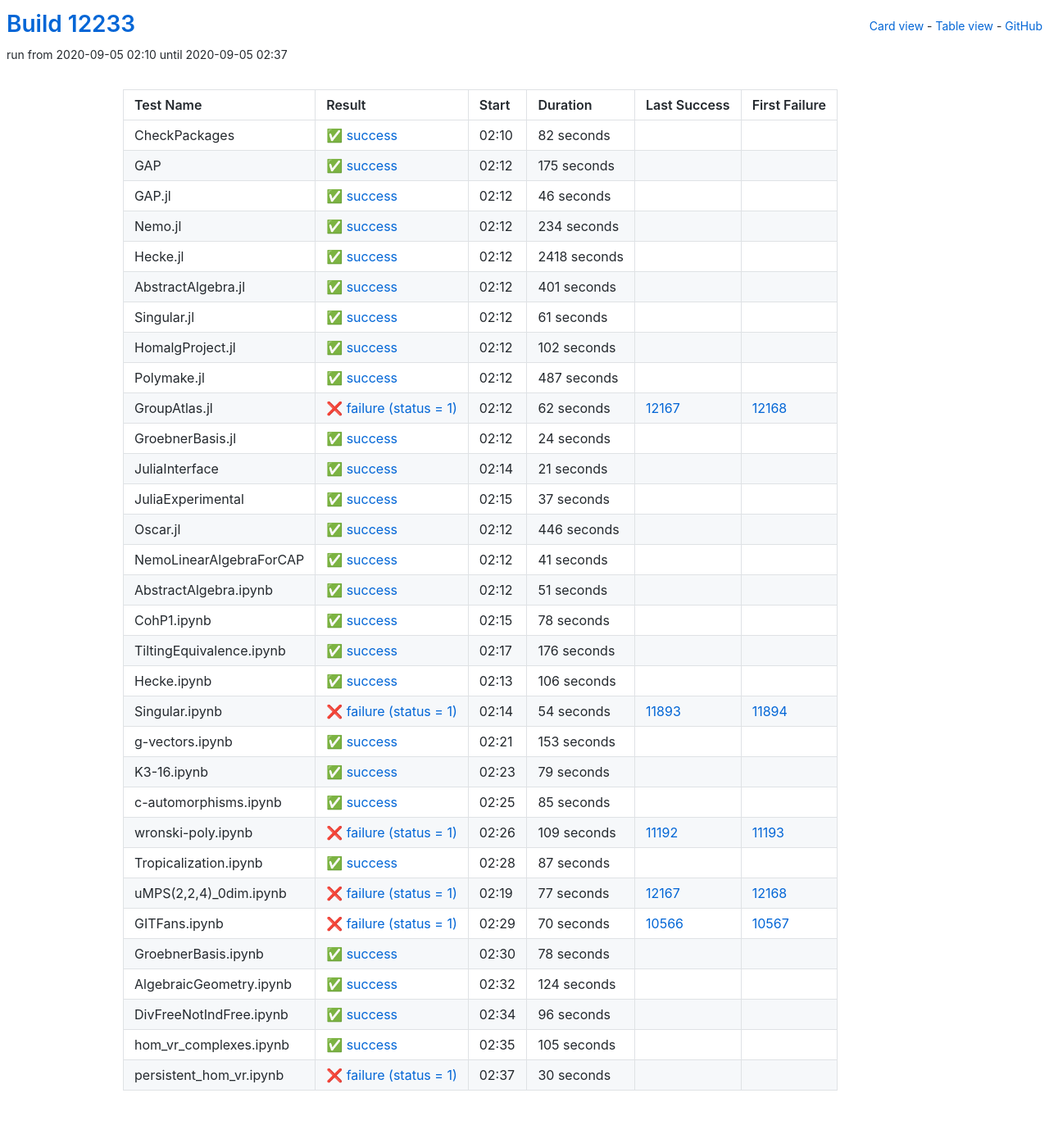
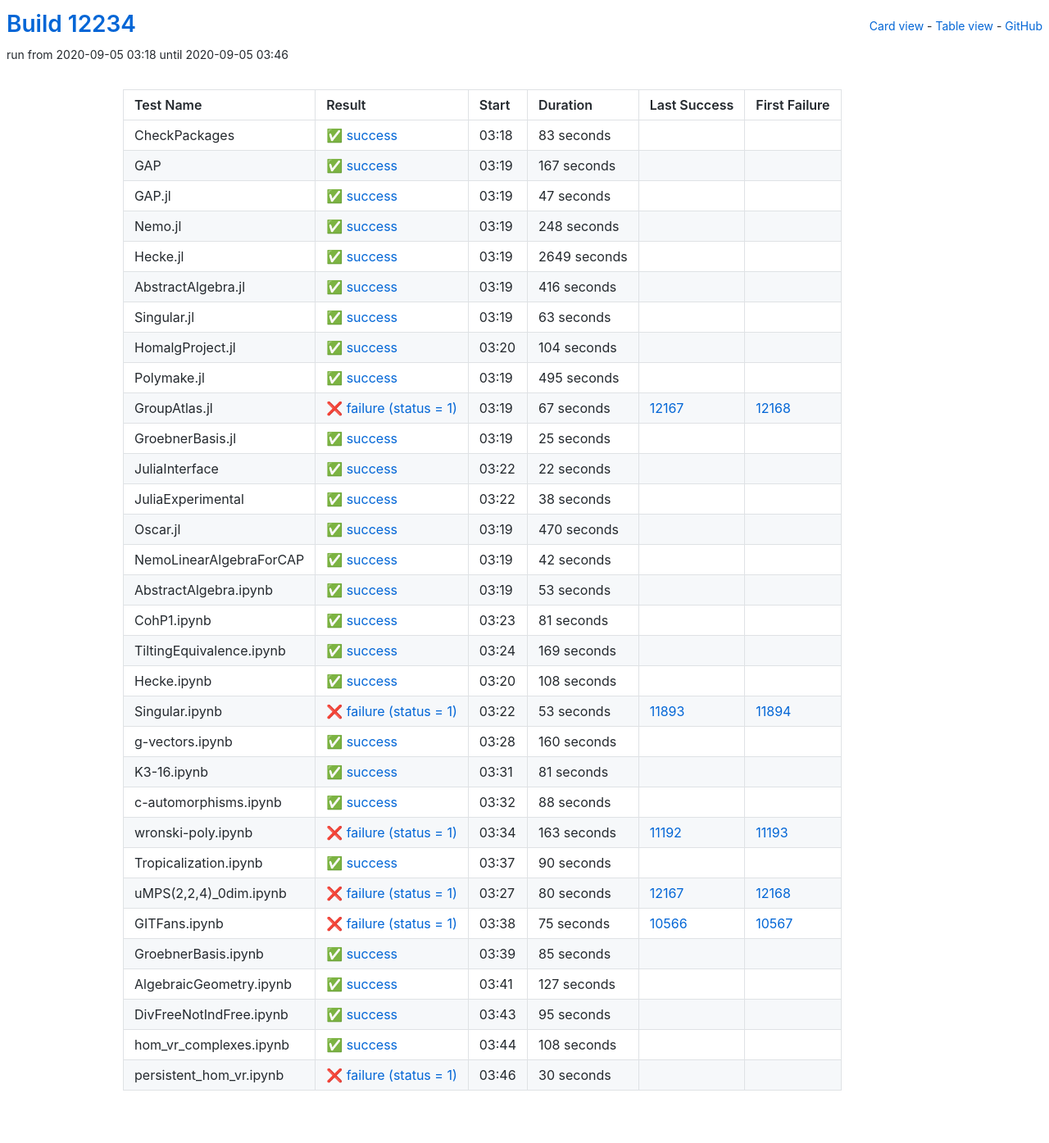
Before and after one commit to oscar-system/oscar-ci-status, a Jekyll site: the page built from table.html, in a window 1280 px wide. Shown: the whole page at 82% size. Built offline with Jekyll 4.4.1, drawn with Linux system fonts in a browser that asks for light colours.

Commit message:
Build #12234

```diff
--- a/_data/ci.yml
+++ b/_data/ci.yml
@@ -1,6 +1,6 @@
 ---
-build: 12233
-build_url: https://oscarci.mathematik.uni-kl.de/job/oscar/12233/
+build: 12234
+build_url: https://oscarci.mathematik.uni-kl.de/job/oscar/12234/
 job: oscar
 organization: oscar-system
 repo: oscar-ci-status
@@ -8,272 +8,332 @@ repourl: https://github.com/oscar-system/oscar-ci-status
 tests:
 - name: CheckPackages
   id: checkpackages
-  log: https://oscarci.mathematik.uni-kl.de/job/oscar/12233/artifact/logs/build-12233/CheckPackages.log
-  start: 2020-09-05 02:10
+  log: https://oscarci.mathematik.uni-kl.de/job/oscar/12234/artifact/logs/build-12234/CheckPackages.log
+  start: 2020-09-05 03:18
   success: true
   exitcode: 0
   status: success
-  duration: 82
+  duration: 83
   last_success: false
   last_success_url:
   first_failure: false
   first_failure_url:
 - name: GAP
   id: gap
-  log: https://oscarci.mathematik.uni-kl.de/job/oscar/12233/artifact/logs/build-12233/GAP.log
-  start: 2020-09-05 02:12
+  log: https://oscarci.mathematik.uni-kl.de/job/oscar/12234/artifact/logs/build-12234/GAP.log
+  start: 2020-09-05 03:19
   success: true
   exitcode: 0
   status: success
-  duration: 175
+  duration: 167
   last_success: false
   last_success_url:
   first_failure: false
   first_failure_url:
 - name: GAP.jl
   id: gap-jl
-  log: https://oscarci.mathematik.uni-kl.de/job/oscar/12233/artifact/logs/build-12233/GAP.jl.log
-  start: 2020-09-05 02:12
+  log: https://oscarci.mathematik.uni-kl.de/job/oscar/12234/artifact/logs/build-12234/GAP.jl.log
+  start: 2020-09-05 03:19
   success: true
   exitcode: 0
   status: success
-  duration: 46
+  duration: 47
   last_success: false
   last_success_url:
   first_failure: false
   first_failure_url:
 - name: Nemo.jl
   id: nemo-jl
-  log: https://oscarci.mathematik.uni-kl.de/job/oscar/12233/artifact/logs/build-12233/Nemo.jl.log
-  start: 2020-09-05 02:12
+  log: https://oscarci.mathematik.uni-kl.de/job/oscar/12234/artifact/logs/build-12234/Nemo.jl.log
+  start: 2020-09-05 03:19
   success: true
   exitcode: 0
   status: success
-  duration: 234
+  duration: 248
   last_success: false
   last_success_url:
   first_failure: false
   first_failure_url:
 - name: Hecke.jl
   id: hecke-jl
-  log: https://oscarci.mathematik.uni-kl.de/job/oscar/12233/artifact/logs/build-12233/Hecke.jl.log
-  start: 2020-09-05 02:12
+  log: https://oscarci.mathematik.uni-kl.de/job/oscar/12234/artifact/logs/build-12234/Hecke.jl.log
+  start: 2020-09-05 03:19
   success: true
   exitcode: 0
   status: success
-  duration: 2418
+  duration: 2649
   last_success: false
   last_success_url:
   first_failure: false
   first_failure_url:
 - name: AbstractAlgebra.jl
   id: abstractalgebra-jl
-  log: https://oscarci.mathematik.uni-kl.de/job/oscar/12233/artifact/logs/build-12233/AbstractAlgebra.jl.log
-  start: 2020-09-05 02:12
+  log: https://oscarci.mathematik.uni-kl.de/job/oscar/12234/artifact/logs/build-12234/AbstractAlgebra.jl.log
+  start: 2020-09-05 03:19
   success: true
   exitcode: 0
   status: success
-  duration: 401
+  duration: 416
   last_success: false
   last_success_url:
   first_failure: false
   first_failure_url:
 - name: Singular.jl
   id: singular-jl
-  log: https://oscarci.mathematik.uni-kl.de/job/oscar/12233/artifact/logs/build-12233/Singular.jl.log
-  start: 2020-09-05 02:12
+  log: https://oscarci.mathematik.uni-kl.de/job/oscar/12234/artifact/logs/build-12234/Singular.jl.log
+  start: 2020-09-05 03:19
   success: true
   exitcode: 0
   status: success
-  duration: 61
+  duration: 63
   last_success: false
   last_success_url:
   first_failure: false
   first_failure_url:
 - name: HomalgProject.jl
   id: homalgproject-jl
-  log: https://oscarci.mathematik.uni-kl.de/job/oscar/12233/artifact/logs/build-12233/HomalgProject.jl.log
-  start: 2020-09-05 02:12
+  log: https://oscarci.mathematik.uni-kl.de/job/oscar/12234/artifact/logs/build-12234/HomalgProject.jl.log
+  start: 2020-09-05 03:20
   success: true
   exitcode: 0
   status: success
-  duration: 102
+  duration: 104
   last_success: false
   last_success_url:
   first_failure: false
   first_failure_url:
 - name: Polymake.jl
   id: polymake-jl
-  log: https://oscarci.mathematik.uni-kl.de/job/oscar/12233/artifact/logs/build-12233/Polymake.jl.log
-  start: 2020-09-05 02:12
+  log: https://oscarci.mathematik.uni-kl.de/job/oscar/12234/artifact/logs/build-12234/Polymake.jl.log
+  start: 2020-09-05 03:19
   success: true
   exitcode: 0
   status: success
-  duration: 487
+  duration: 495
   last_success: false
   last_success_url:
   first_failure: false
   first_failure_url:
 - name: GroupAtlas.jl
   id: groupatlas-jl
-  log: https://oscarci.mathematik.uni-kl.de/job/oscar/12233/artifact/logs/build-12233/GroupAtlas.jl.log
-  start: 2020-09-05 02:12
+  log: https://oscarci.mathematik.uni-kl.de/job/oscar/12234/artifact/logs/build-12234/GroupAtlas.jl.log
+  start: 2020-09-05 03:19
   success: false
   exitcode: 1
   status: failure
-  duration: 62
+  duration: 67
   last_success: 12167
   last_success_url: https://oscarci.mathematik.uni-kl.de/job/oscar/12167/
   first_failure: 12168
   first_failure_url: https://oscarci.mathematik.uni-kl.de/job/oscar/12168/
 - name: GroebnerBasis.jl
   id: groebnerbasis-jl
-  log: https://oscarci.mathematik.uni-kl.de/job/oscar/12233/artifact/logs/build-12233/GroebnerBasis.jl.log
-  start: 2020-09-05 02:12
+  log: https://oscarci.mathematik.uni-kl.de/job/oscar/12234/artifact/logs/build-12234/GroebnerBasis.jl.log
+  start: 2020-09-05 03:19
   success: true
   exitcode: 0
   status: success
-  duration: 24
+  duration: 25
   last_success: false
   last_success_url:
   first_failure: false
   first_failure_url:
 - name: JuliaInterface
   id: juliainterface
-  log: https://oscarci.mathematik.uni-kl.de/job/oscar/12233/artifact/logs/build-12233/JuliaInterface.log
-  start: 2020-09-05 02:14
+  log: https://oscarci.mathematik.uni-kl.de/job/oscar/12234/artifact/logs/build-12234/JuliaInterface.log
+  start: 2020-09-05 03:22
   success: true
   exitcode: 0
   status: success
-  duration: 21
+  duration: 22
   last_success: false
   last_success_url:
   first_failure: false
   first_failure_url:
 - name: JuliaExperimental
   id: juliaexperimental
-  log: https://oscarci.mathematik.uni-kl.de/job/oscar/12233/artifact/logs/build-12233/JuliaExperimental.log
-  start: 2020-09-05 02:15
+  log: https://oscarci.mathematik.uni-kl.de/job/oscar/12234/artifact/logs/build-12234/JuliaExperimental.log
+  start: 2020-09-05 03:22
   success: true
   exitcode: 0
   status: success
-  duration: 37
+  duration: 38
   last_success: false
   last_success_url:
   first_failure: false
   first_failure_url:
 - name: Oscar.jl
   id: oscar-jl
-  log: https://oscarci.mathematik.uni-kl.de/job/oscar/12233/artifact/logs/build-12233/Oscar.jl.log
-  start: 2020-09-05 02:12
+  log: https://oscarci.mathematik.uni-kl.de/job/oscar/12234/artifact/logs/build-12234/Oscar.jl.log
+  start: 2020-09-05 03:19
   success: true
   exitcode: 0
   status: success
-  duration: 446
+  duration: 470
   last_success: false
   last_success_url:
   first_failure: false
   first_failure_url:
 - name: NemoLinearAlgebraForCAP
   id: nemolinearalgebraforcap
-  log: https://oscarci.mathematik.uni-kl.de/job/oscar/12233/artifact/logs/build-12233/NemoLinearAlgebraForCAP.log
-  start: 2020-09-05 02:12
+  log: https://oscarci.mathematik.uni-kl.de/job/oscar/12234/artifact/logs/build-12234/NemoLinearAlgebraForCAP.log
+  start: 2020-09-05 03:19
   success: true
   exitcode: 0
   status: success
-  duration: 41
+  duration: 42
   last_success: false
   last_success_url:
   first_failure: false
   first_failure_url:
 - name: AbstractAlgebra.ipynb
   id: abstractalgebra-ipynb
-  log: https://oscarci.mathematik.uni-kl.de/job/oscar/12233/artifact/logs/build-12233/AbstractAlgebra.ipynb.log
-  start: 2020-09-05 02:12
+  log: https://oscarci.mathematik.uni-kl.de/job/oscar/12234/artifact/logs/build-12234/AbstractAlgebra.ipynb.log
+  start: 2020-09-05 03:19
   success: true
   exitcode: 0
   status: success
-  duration: 51
+  duration: 53
   last_success: false
   last_success_url:
   first_failure: false
   first_failure_url:
 - name: CohP1.ipynb
   id: cohp1-ipynb
-  log: https://oscarci.mathematik.uni-kl.de/job/oscar/12233/artifact/logs/build-12233/CohP1.ipynb.log
-  start: 2020-09-05 02:15
+  log: https://oscarci.mathematik.uni-kl.de/job/oscar/12234/artifact/logs/build-12234/CohP1.ipynb.log
+  start: 2020-09-05 03:23
   success: true
   exitcode: 0
   status: success
-  duration: 78
+  duration: 81
   last_success: false
   last_success_url:
   first_failure: false
   first_failure_url:
 - name: TiltingEquivalence.ipynb
   id: tiltingequivalence-ipynb
-  log: https://oscarci.mathematik.uni-kl.de/job/oscar/12233/artifact/logs/build-12233/TiltingEquivalence.ipynb.log
-  start: 2020-09-05 02:17
+  log: https://oscarci.mathematik.uni-kl.de/job/oscar/12234/artifact/logs/build-12234/TiltingEquivalence.ipynb.log
+  start: 2020-09-05 03:24
   success: true
   exitcode: 0
   status: success
-  duration: 176
+  duration: 169
   last_success: false
   last_success_url:
   first_failure: false
   first_failure_url:
 - name: Hecke.ipynb
   id: hecke-ipynb
-  log: https://oscarci.mathematik.uni-kl.de/job/oscar/12233/artifact/logs/build-12233/Hecke.ipynb.log
-  start: 2020-09-05 02:13
+  log: https://oscarci.mathematik.uni-kl.de/job/oscar/12234/artifact/logs/build-12234/Hecke.ipynb.log
+  start: 2020-09-05 03:20
   success: true
   exitcode: 0
   status: success
-  duration: 106
+  duration: 108
   last_success: false
   last_success_url:
   first_failure: false
   first_failure_url:
 - name: Singular.ipynb
   id: singular-ipynb
-  log: https://oscarci.mathematik.uni-kl.de/job/oscar/12233/artifact/logs/build-12233/Singular.ipynb.log
-  start: 2020-09-05 02:14
+  log: https://oscarci.mathematik.uni-kl.de/job/oscar/12234/artifact/logs/build-12234/Singular.ipynb.log
+  start: 2020-09-05 03:22
   success: false
   exitcode: 1
   status: failure
-  duration: 54
+  duration: 53
   last_success: 11893
   last_success_url: https://oscarci.mathematik.uni-kl.de/job/oscar/11893/
   first_failure: 11894
   first_failure_url: https://oscarci.mathematik.uni-kl.de/job/oscar/11894/
 - name: g-vectors.ipynb
   id: g-vectors-ipynb
-  log: https://oscarci.mathematik.uni-kl.de/job/oscar/12233/artifact/logs/build-12233/g-vectors.ipynb.log
-  start: 2020-09-05 02:21
+  log: https://oscarci.mathematik.uni-kl.de/job/oscar/12234/artifact/logs/build-12234/g-vectors.ipynb.log
+  start: 2020-09-05 03:28
   success: true
   exitcode: 0
   status: success
-  duration: 153
+  duration: 160
   last_success: false
   last_success_url:
   first_failure: false
   first_failure_url:
 - name: K3-16.ipynb
   id: k3-16-ipynb
-  log: https://oscarci.mathematik.uni-kl.de/job/oscar/12233/artifact/logs/build-12233/K3-16.ipynb.log
-  start: 2020-09-05 02:23
+  log: https://oscarci.mathematik.uni-kl.de/job/oscar/12234/artifact/logs/build-12234/K3-16.ipynb.log
+  start: 2020-09-05 03:31
   success: true
   exitcode: 0
   status: success
-  duration: 79
+  duration: 81
   last_success: false
   last_success_url:
   first_failure: false
   first_failure_url:
 - name: c-automorphisms.ipynb
   id: c-automorphisms-ipynb
-  log: https://oscarci.mathematik.uni-kl.de/job/oscar/12233/artifact/logs/build-12233/c-automorphisms.ipynb.log
-  start: 2020-09-05 02:25
+  log: https://oscarci.mathematik.uni-kl.de/job/oscar/12234/artifact/logs/build-12234/c-automorphisms.ipynb.log
+  start: 2020-09-05 03:32
+  success: true
+  exitcode: 0
+  status: success
+  duration: 88
+  last_success: false
+  last_success_url:
+  first_failure: false
+  first_failure_url:
+- name: wronski-poly.ipynb
+  id: wronski-poly-ipynb
+  log: https://oscarci.mathematik.uni-kl.de/job/oscar/12234/artifact/logs/build-12234/wronski-poly.ipynb.log
+  start: 2020-09-05 03:34
+  success: false
+  exitcode: 1
+  status: failure
+  duration: 163
+  last_success: 11192
+  last_success_url: https://oscarci.mathematik.uni-kl.de/job/oscar/11192/
+  first_failure: 11193
+  first_failure_url: https://oscarci.mathematik.uni-kl.de/job/oscar/11193/
+- name: Tropicalization.ipynb
+  id: tropicalization-ipynb
+  log: https://oscarci.mathematik.uni-kl.de/job/oscar/12234/artifact/logs/build-12234/Tropicalization.ipynb.log
+  start: 2020-09-05 03:37
+  success: true
+  exitcode: 0
+  status: success
+  duration: 90
+  last_success: false
+  last_success_url:
+  first_failure: false
+  first_failure_url:
+- name: uMPS(2,2,4)_0dim.ipynb
+  id: umps-2-2-4-0dim-ipynb
+  log: https://oscarci.mathematik.uni-kl.de/job/oscar/12234/artifact/logs/build-12234/uMPS-2-2-4-_0dim.ipynb.log
+  start: 2020-09-05 03:27
+  success: false
+  exitcode: 1
+  status: failure
+  duration: 80
+  last_success: 12167
+  last_success_url: https://oscarci.mathematik.uni-kl.de/job/oscar/12167/
+  first_failure: 12168
+  first_failure_url: https://oscarci.mathematik.uni-kl.de/job/oscar/12168/
+- name: GITFans.ipynb
+  id: gitfans-ipynb
+  log: https://oscarci.mathematik.uni-kl.de/job/oscar/12234/artifact/logs/build-12234/GITFans.ipynb.log
+  start: 2020-09-05 03:38
+  success: false
+  exitcode: 1
+  status: failure
+  duration: 75
+  last_success: 10566
+  last_success_url: https://oscarci.mathematik.uni-kl.de/job/oscar/10566/
+  first_failure: 10567
+  first_failure_url: https://oscarci.mathematik.uni-kl.de/job/oscar/10567/
+- name: GroebnerBasis.ipynb
+  id: groebnerbasis-ipynb
+  log: https://oscarci.mathematik.uni-kl.de/job/oscar/12234/artifact/logs/build-12234/GroebnerBasis.ipynb.log
+  start: 2020-09-05 03:39
   success: true
   exitcode: 0
   status: success
@@ -282,106 +342,46 @@ tests:
   last_success_url:
   first_failure: false
   first_failure_url:
-- name: wronski-poly.ipynb
-  id: wronski-poly-ipynb
-  log: https://oscarci.mathematik.uni-kl.de/job/oscar/12233/artifact/logs/build-12233/wronski-poly.ipynb.log
-  start: 2020-09-05 02:26
-  success: false
-  exitcode: 1
-  status: failure
-  duration: 109
-  last_success: 11192
-  last_success_url: https://oscarci.mathematik.uni-kl.de/job/oscar/11192/
-  first_failure: 11193
-  first_failure_url: https://oscarci.mathematik.uni-kl.de/job/oscar/11193/
-- name: Tropicalization.ipynb
-  id: tropicalization-ipynb
-  log: https://oscarci.mathematik.uni-kl.de/job/oscar/12233/artifact/logs/build-12233/Tropicalization.ipynb.log
-  start: 2020-09-05 02:28
+- name: AlgebraicGeometry.ipynb
+  id: algebraicgeometry-ipynb
+  log: https://oscarci.mathematik.uni-kl.de/job/oscar/12234/artifact/logs/build-12234/AlgebraicGeometry.ipynb.log
+  start: 2020-09-05 03:41
   success: true
   exitcode: 0
   status: success
-  duration: 87
-  last_success: false
-  last_success_url:
-  first_failure: false
-  first_failure_url:
-- name: uMPS(2,2,4)_0dim.ipynb
-  id: umps-2-2-4-0dim-ipynb
-  log: https://oscarci.mathematik.uni-kl.de/job/oscar/12233/artifact/logs/build-12233/uMPS-2-2-4-_0dim.ipynb.log
-  start: 2020-09-05 02:19
-  success: false
-  exitcode: 1
-  status: failure
-  duration: 77
-  last_success: 12167
-  last_success_url: https://oscarci.mathematik.uni-kl.de/job/oscar/12167/
-  first_failure: 12168
-  first_failure_url: https://oscarci.mathematik.uni-kl.de/job/oscar/12168/
-- name: GITFans.ipynb
-  id: gitfans-ipynb
-  log: https://oscarci.mathematik.uni-kl.de/job/oscar/12233/artifact/logs/build-12233/GITFans.ipynb.log
-  start: 2020-09-05 02:29
-  success: false
-  exitcode: 1
-  status: failure
-  duration: 70
-  last_success: 10566
-  last_success_url: https://oscarci.mathematik.uni-kl.de/job/oscar/10566/
-  first_failure: 10567
-  first_failure_url: https://oscarci.mathematik.uni-kl.de/job/oscar/10567/
-- name: GroebnerBasis.ipynb
-  id: groebnerbasis-ipynb
-  log: https://oscarci.mathematik.uni-kl.de/job/oscar/12233/artifact/logs/build-12233/GroebnerBasis.ipynb.log
-  start: 2020-09-05 02:30
-  success: true
-  exitcode: 0
-  status: success
-  duration: 78
-  last_success: false
-  last_success_url:
-  first_failure: false
-  first_failure_url:
-- name: AlgebraicGeometry.ipynb
-  id: algebraicgeometry-ipynb
-  log: https://oscarci.mathematik.uni-kl.de/job/oscar/12233/artifact/logs/build-12233/AlgebraicGeometry.ipynb.log
-  start: 2020-09-05 02:32
-  success: true
-  exitcode: 0
-  status: success
-  duration: 124
+  duration: 127
   last_success: false
   last_success_url:
   first_failure: false
   first_failure_url:
 - name: DivFreeNotIndFree.ipynb
   id: divfreenotindfree-ipynb
-  log: https://oscarci.mathematik.uni-kl.de/job/oscar/12233/artifact/logs/build-12233/DivFreeNotIndFree.ipynb.log
-  start: 2020-09-05 02:34
+  log: https://oscarci.mathematik.uni-kl.de/job/oscar/12234/artifact/logs/build-12234/DivFreeNotIndFree.ipynb.log
+  start: 2020-09-05 03:43
   success: true
   exitcode: 0
   status: success
-  duration: 96
+  duration: 95
   last_success: false
   last_success_url:
   first_failure: false
   first_failure_url:
 - name: hom_vr_complexes.ipynb
   id: hom-vr-complexes-ipynb
-  log: https://oscarci.mathematik.uni-kl.de/job/oscar/12233/artifact/logs/build-12233/hom_vr_complexes.ipynb.log
-  start: 2020-09-05 02:35
+  log: https://oscarci.mathematik.uni-kl.de/job/oscar/12234/artifact/logs/build-12234/hom_vr_complexes.ipynb.log
+  start: 2020-09-05 03:44
   success: true
   exitcode: 0
   status: success
-  duration: 105
+  duration: 108
   last_success: false
   last_success_url:
   first_failure: false
   first_failure_url:
 - name: persistent_hom_vr.ipynb
   id: persistent-hom-vr-ipynb
-  log: https://oscarci.mathematik.uni-kl.de/job/oscar/12233/artifact/logs/build-12233/persistent_hom_vr.ipynb.log
-  start: 2020-09-05 02:37
+  log: https://oscarci.mathematik.uni-kl.de/job/oscar/12234/artifact/logs/build-12234/persistent_hom_vr.ipynb.log
+  start: 2020-09-05 03:46
   success: false
   exitcode: 1
   status: failure
```
Also changed, not shown: README.md.
